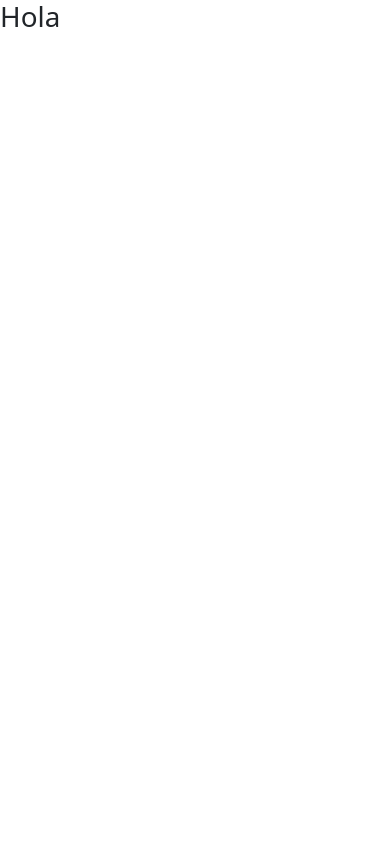
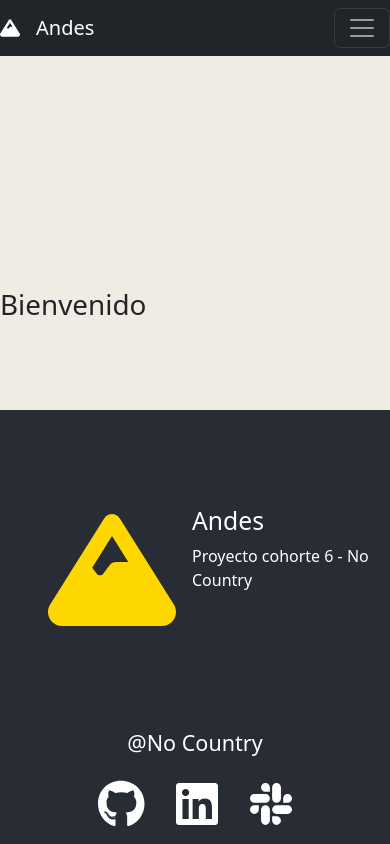
Before and after one commit to No-Country/C6-21-T-Java-React, a React (Create React App) app in the folder e-commerce-c6-21/: page / in a window 390 px wide. Built offline with nearby package versions, Linux system fonts and the light colour scheme.

Commit message:
trabajando en navbar y footer

```diff
--- a/e-commerce-c6-21/package.json
+++ b/e-commerce-c6-21/package.json
@@ -4,6 +4,7 @@
   "private": true,
   "dependencies": {
     "@fortawesome/fontawesome-svg-core": "^6.1.2",
+    "@fortawesome/free-brands-svg-icons": "^6.1.2",
     "@fortawesome/free-solid-svg-icons": "^6.1.2",
     "@fortawesome/react-fontawesome": "^0.2.0",
     "@testing-library/jest-dom": "^5.16.5",
--- a/e-commerce-c6-21/src/App.js
+++ b/e-commerce-c6-21/src/App.js
@@ -1,15 +1,25 @@
-import react from 'react';
 import { BrowserRouter, Routes, Route } from 'react-router-dom';
 import 'bootstrap/dist/css/bootstrap.min.css';
+import NavbarComponent from './components/Navbar/Navbar';
+import Footer from './components/Footer/Footer';
+import Home from './components/Home/Home';
 
 //components
 
 
 function App() {
   return (
-    <div className="App">
-      <h1>Hola</h1>
-    </div>
+    <BrowserRouter>
+      <Routes>
+        <Route path="/" element={<NavbarComponent />}>
+          <Route index element={<Home />} />
+          {/* <Route path="vista1" element={<'vista1' />} />
+          <Route path="vista2" element={<'vista2' />} />
+          <Route path="vista3" element={<'vista3' />} /> */}
+        </Route>
+      </Routes>
+      <Footer />
+    </BrowserRouter>
   );
 }
 
--- a/e-commerce-c6-21/src/components/Footer/Footer.js
+++ b/e-commerce-c6-21/src/components/Footer/Footer.js
@@ -2,6 +2,7 @@ import React from 'react';
 import { FontAwesomeIcon } from '@fortawesome/react-fontawesome';
 import { faMountain } from '@fortawesome/free-solid-svg-icons';
 import { faGithub, faLinkedin, faSlack } from '@fortawesome/free-brands-svg-icons';
+import './footer.css';
 
 const Footer = () => {
   return (
@@ -9,7 +10,7 @@ const Footer = () => {
       <div className="footer__col1">
         <div className='hat-icon-footer'><FontAwesomeIcon icon={faMountain}></FontAwesomeIcon></div>
         <div className='description-footer'>
-          <h2>nombreProyecto</h2>
+          <h2>Andes</h2>
           <p>Proyecto cohorte 6 - No Country</p>
         </div>
       </div>
--- /dev/null
+++ b/e-commerce-c6-21/src/components/Footer/footer.css
@@ -0,0 +1,85 @@
+
+  footer{
+    padding-top: 5rem;
+    background-color: #282c34;
+    color: white;
+    display: flex;
+    flex-direction: row;
+    gap: 3rem;
+    width: 100%;
+    position: absolute;
+    bottom: 0;
+  }
+
+  .hat-icon-footer{
+    display: flex;
+    flex-direction: row;
+    color: gold;
+    font-size: 8rem;
+    margin-left: 1rem;
+    padding-bottom: 2rem;
+  }
+
+  .footer__col1{
+    padding-left: 2rem;
+    flex: 2;
+    display: flex;
+  }
+
+  .hat-icon-footer{
+    margin: 1rem;
+  }
+
+  .footer__col3{
+    flex: 1;
+
+  }
+
+ .description-footer{
+  margin-top: 1rem;
+ }
+
+ .link {
+  font-size: 3rem;
+  color: #FFF;
+}
+
+.link:hover {
+   color: gold
+}
+
+@media(max-width:800px){
+
+  footer{
+    padding-top: 5rem;
+    background-color: #282c34;
+    color: white;
+    display: flex;
+    justify-content: center;
+    align-items: center;
+    flex-direction: column;
+    gap: 3rem;
+    width: 100%;
+    position: absolute;
+    bottom: 0;
+  }
+
+   .footer__col1{
+    padding-left: 2rem;
+    flex: 2;
+  }
+
+   .footer__col3{
+    flex: 1;
+  }
+
+ .link {
+  display: flex;
+  color: #FFF;
+  justify-content: space-evenly;
+  padding: 1rem;
+}
+.link:hover {
+   color: gold;
+}
+}
--- /dev/null
+++ b/e-commerce-c6-21/src/components/Home/Home.js
@@ -0,0 +1,15 @@
+import React from 'react';
+import './home.css';
+
+const Home = () => {
+  return (
+    <div className='home'>
+      <div className='home__title'>
+        <h1>Bienvenido</h1>
+      </div>
+        </div>
+
+  )
+}
+
+export default Home
--- /dev/null
+++ b/e-commerce-c6-21/src/components/Home/home.css
@@ -0,0 +1,7 @@
+.home {
+    display: flex;
+    flex-direction: column;
+    justify-content: center;
+    background-color: #F0EBE3;
+    height: 60vh;
+  }
--- /dev/null
+++ b/e-commerce-c6-21/src/components/Navbar/Navbar.js
@@ -0,0 +1,31 @@
+import 'bootstrap/dist/css/bootstrap.css';
+import { Nav, Navbar } from 'react-bootstrap';
+import { Outlet, Link } from "react-router-dom";
+import { FontAwesomeIcon } from '@fortawesome/react-fontawesome';
+import { faMountain } from '@fortawesome/free-solid-svg-icons';
+import './navbar.css'
+
+function NavbarComponent() {
+  return (
+    <>
+      <Navbar bg='dark' variant = 'dark' sticky='top' expand='lg' collapseOnSelect>
+          <Navbar.Brand className='logo-brand'>
+              <Nav.Link href='/'><FontAwesomeIcon icon={faMountain} className='icon-hat'></FontAwesomeIcon>Andes</Nav.Link>
+          </Navbar.Brand>
+          <Navbar.Toggle aria-controls="basic-navbar-nav" />
+          <Navbar.Collapse id="basic-navbar-nav">
+            <Nav>
+              <Nav.Link href='vista1'>vista1</Nav.Link>
+              <Nav.Link href='vista2'>vista2</Nav.Link>
+              <Nav.Link href='vista3'>vista3</Nav.Link>
+          </Nav>
+          </Navbar.Collapse>
+
+      </Navbar>
+      <Outlet />
+
+    </>
+  );
+}
+
+export default NavbarComponent;
--- /dev/null
+++ b/e-commerce-c6-21/src/components/Navbar/navbar.css
@@ -0,0 +1,3 @@
+.icon-hat {
+    margin-right: 1rem;
+}
```
Also changed, not shown: e-commerce-c6-21/src/media/andes.gif (added), 1 other file (tests, documents, lock files or other folders).
